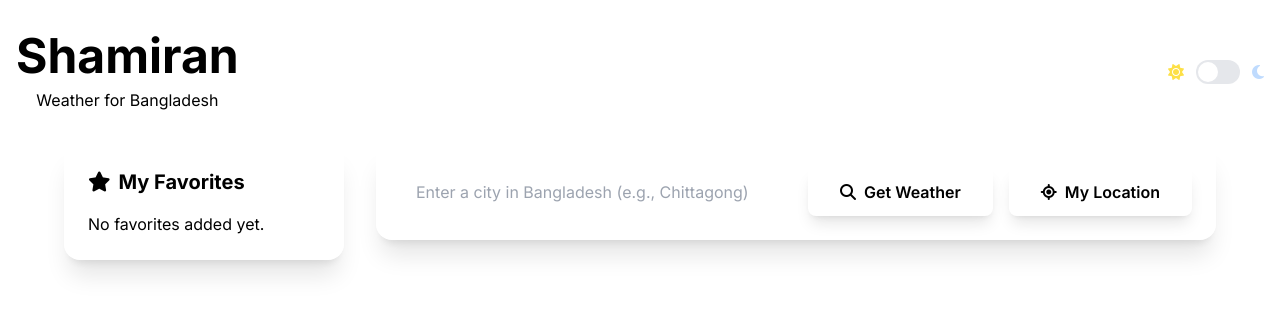
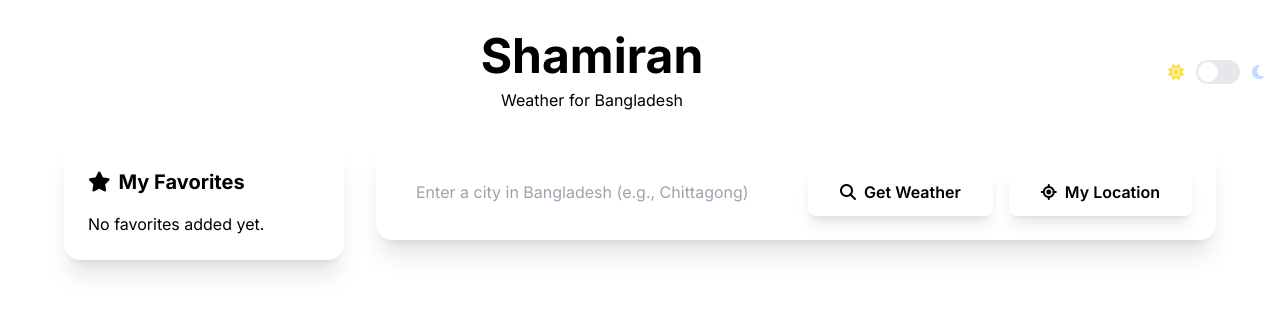
Before and after one commit to Tushar-Siddik/shamiran, a Flask app: template app/templates/index.html in a window 1280 px wide. Shown: the top 314 px of the page. Run offline with Flask 3, Linux system fonts and the light colour scheme; the template is opened without the code that fills it, so the values that code supplies are empty; some libraries are stand-ins or nearby versions.

Commit message:
center alignment of the title

```diff
--- a/app/templates/base.html
+++ b/app/templates/base.html
@@ -31,8 +31,8 @@
 </head>
 <body id="app-body" class="min-h-screen transition-all duration-1000">
     <div class="container mx-auto px-4 py-8">
-        <header class="text-center mb-8 flex justify-between items-center">
-            <div>
+        <header class="text-center mb-8 flex items-center">
+            <div class="flex-grow text-center">
                 <h1 class="text-5xl font-bold text-white mb-2">Shamiran</h1>
                 <p class="text-blue-100">Weather for Bangladesh</p>
             </div>
```
